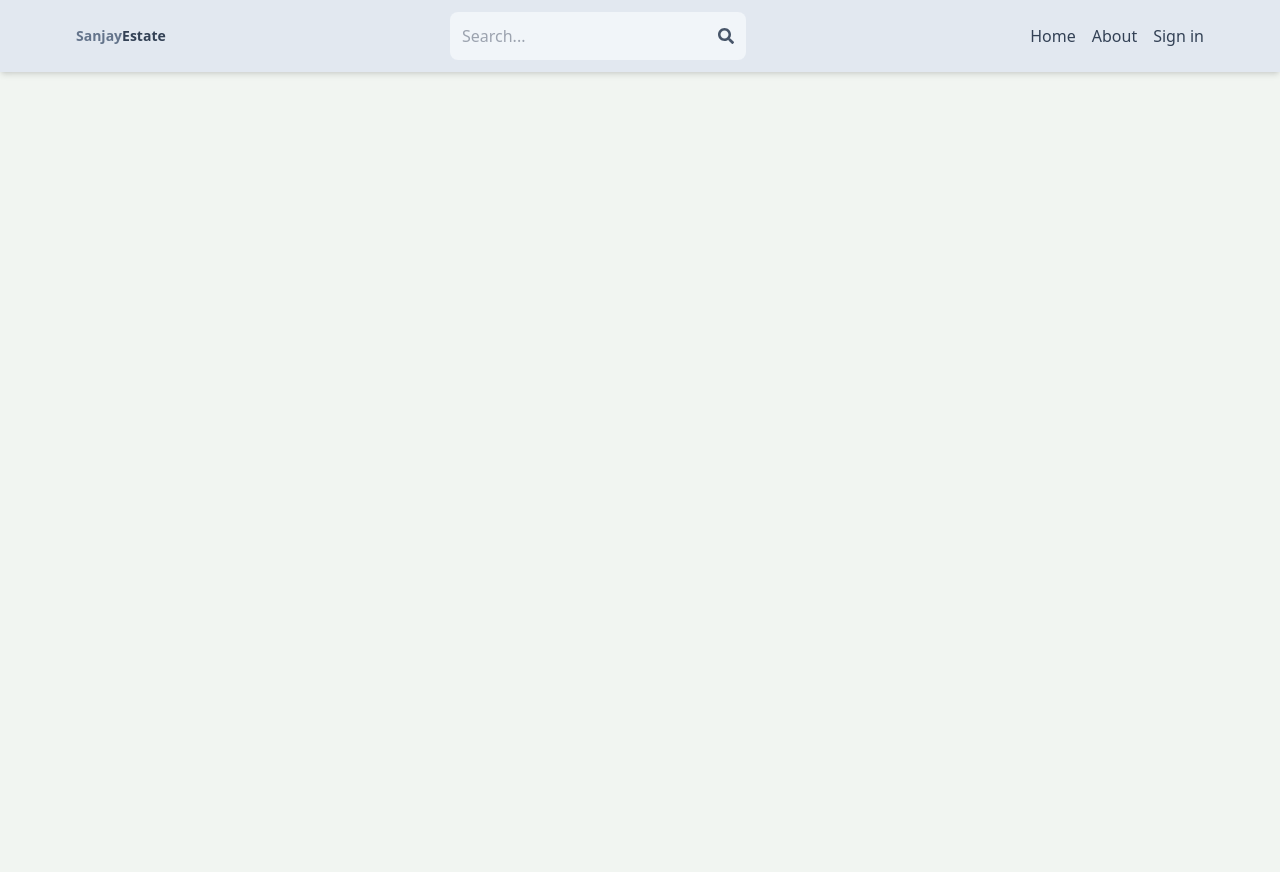
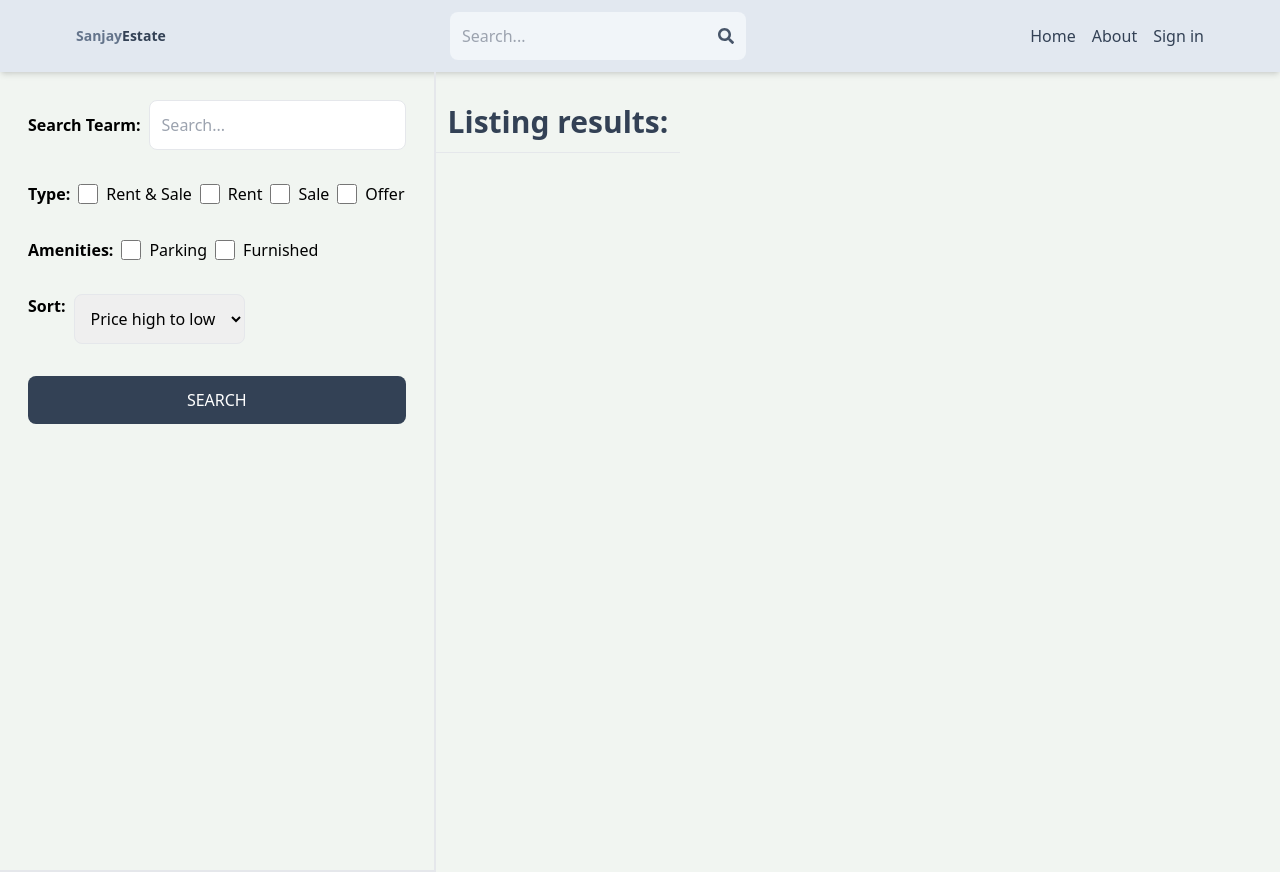
Before and after one commit to sanjaymohansingh/mern-estate, a React (Vite) app in the folder client/: page /search in a window 1280 px wide. Before the commit the page ends 800 px from the top, so only its background shows below. Built offline with nearby package versions, Linux system fonts and the light colour scheme; no server answers.

Commit message:
create search page ui

```diff
--- a/client/src/pages/Search.jsx
+++ b/client/src/pages/Search.jsx
@@ -1,11 +1,76 @@
 const Search = () => {
   return (
-    <div>
-      <div className="">
-        <form></form>
+    <div className="flex flex-col md:flex-row">
+      <div className="p-7 border-b-2 md:border-r-2 md:min-h-screen">
+        <form className="flex flex-col gap-8">
+          <div className="flex items-center gap-2">
+            <label
+              className="whitespace-nowrap
+            font-semibold"
+            >
+              Search Tearm:
+            </label>
+            <input
+              type="text"
+              id="searchTerm"
+              placeholder="Search..."
+              className="border rounded-lg p-3 w-full"
+            />
+          </div>
+          <div className="flex gap-2 felx-wrap items-center">
+            <label className="font-semibold">Type:</label>
+            <div className="flex gap-2">
+              <input type="checkbox" id="all" className="w-5" />
+              <span>Rent & Sale</span>
+            </div>
+            <div className="flex gap-2">
+              <input type="checkbox" id="rent" className="w-5" />
+              <span>Rent</span>
+            </div>
+            <div className="flex gap-2">
+              <input type="checkbox" id="sale" className="w-5" />
+              <span>Sale</span>
+            </div>
+            <div className="flex gap-2">
+              <input type="checkbox" id="offer" className="w-5" />
+              <span>Offer</span>
+            </div>
+          </div>
+          <div className="flex gap-2 felx-wrap items-center">
+            <label className="font-semibold">Amenities:</label>
+            <div className="flex gap-2">
+              <input type="checkbox" id="parking" className="w-5" />
+              <span>Parking</span>
+            </div>
+            <div className="flex gap-2">
+              <input type="checkbox" id="furnished" className="w-5" />
+              <span>Furnished</span>
+            </div>
+          </div>
+          <div className="flex item-center gap-2">
+            <label className="font-semibold">Sort:</label>
+            <select id="sort_order" className="border rounded-lg p-3">
+              <option>Price high to low</option>
+              <option>Price low to high</option>
+              <option>Latest</option>
+              <option>Oldest</option>
+            </select>
+          </div>
+          <button
+            className="bg-slate-700 text-white
+          p-3 rounded-lg uppercase hover:opacity-95"
+          >
+            Search
+          </button>
+        </form>
       </div>
       <div className="">
-        <h1></h1>
+        <h1
+          className="text-3xl font-semibold
+            border-b p-3 text-slate-700 mt-5"
+        >
+          Listing results:
+        </h1>
       </div>
     </div>
   );
```
